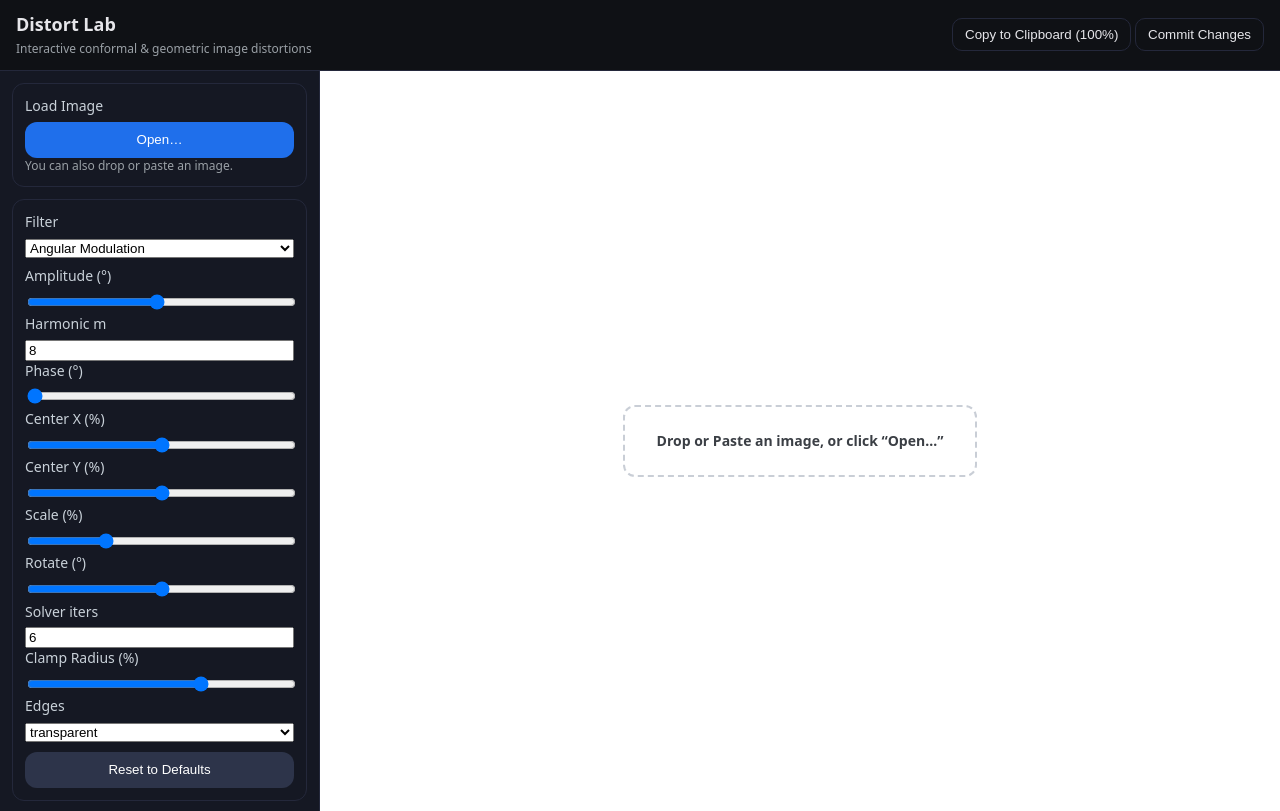
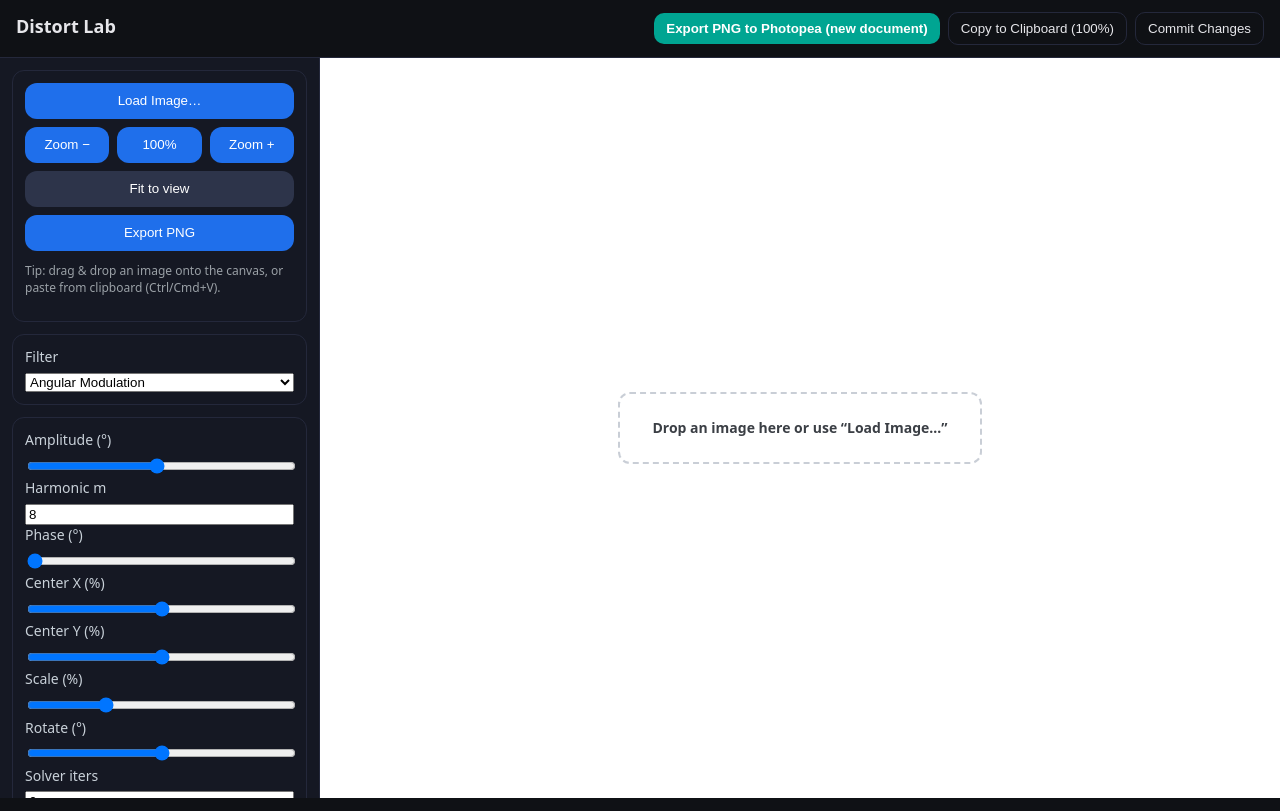
Before and after one commit to yikuansun/Distort_Lab_for_Photopea, a plain HTML site: page index.html in a window 1280 px wide. Drawn offline with Linux system fonts and the light colour scheme.

Commit message:
Update index.html

```diff
--- a/index.html
+++ b/index.html
@@ -2,70 +2,82 @@
 <html lang="en">
 <head>
   <meta charset="utf-8" />
-  <title>Distort Lab</title>
+  <title>Distort Lab — Canvas 2D</title>
   <meta name="viewport" content="width=device-width, initial-scale=1" />
+  <link rel="icon" href="dl.svg" type="image/svg+xml">
   <link rel="stylesheet" href="./styles.css" />
-  <link rel="icon" href="./dl.svg" type="image/svg+xml" />
+  <style>
+    /* Minimal style for the Photopea export button (do not rely on styles.css) */
+    .btn-pp {
+      background:#00a592 !important;
+      color:#fff !important;
+      border:0;
+      border-radius:10px;
+      padding:8px 12px;
+      font-weight:600;
+      cursor:pointer;
+    }
+  </style>
 </head>
 <body>
   <header>
     <div class="head-left">
       <h1>Distort Lab</h1>
-      <div class="sub">Interactive conformal & geometric image distortions</div>
+      <div class="sub"></div>
     </div>
-
-    <!-- only ADD this button; keep Commit as-is -->
-    <div class="head-actions">
-      <button id="copyClipboard100Btn" class="ghost">Copy to Clipboard (100%)</button>
-      <button id="commitBtn" class="ghost">Commit Changes</button>
+    <div style="display:flex; gap:8px; align-items:center;">
+      <button id="exportToPPBtn" class="btn-pp" title="Send current output PNG to Photopea (new document)">Export PNG to Photopea (new document)</button>
+      <!-- NEW: just added button -->
+      <button id="copyClipboard100Btn" class="ghost" title="Copy current canvas as PNG at 100% zoom">Copy to Clipboard (100%)</button>
+      <button id="commitBtn" class="ghost" title="Bake current output into source (Ctrl+B)">Commit Changes</button>
     </div>
   </header>
 
   <div class="layout">
-    <aside class="sidebar">
-      <div class="block">
-        <label>Load Image</label>
-        <button id="loadBtn">Open…</button>
-        <div class="hint">You can also drop or paste an image.</div>
-      </div>
+    <aside class="sidebar" id="sidebar">
+      <section class="block">
+        <button id="loadBtn">Load Image…</button>
 
-      <div class="block">
-        <label>Filter</label>
+        <div class="btn-grid-3">
+          <button id="zoomOutBtn">Zoom −</button>
+          <button id="zoom100Btn">100%</button>
+          <button id="zoomInBtn">Zoom +</button>
+        </div>
+
+        <button id="fitBtn" class="secondary">Fit to view</button>
+        <button id="exportBtn">Export PNG</button>
+
+        <p class="hint">
+          Tip: drag &amp; drop an image onto the canvas, or paste from clipboard (Ctrl/Cmd+V).
+        </p>
+      </section>
+
+      <section class="block">
+        <label for="filterSelect">Filter</label>
         <select id="filterSelect"></select>
-        <div id="paramsPanel" style="margin-top:8px;"></div>
-        <button id="defaultsBtn" class="secondary" style="margin-top:10px;">Reset to Defaults</button>
-      </div>
+      </section>
 
-      <div class="block">
-        <label>View</label>
-        <div class="btn-grid-3">
-          <button id="zoomOutBtn" class="secondary">Zoom −</button>
-          <button id="zoom100Btn" class="secondary">100%</button>
-          <button id="zoomInBtn" class="secondary">Zoom +</button>
+      <section class="block" id="paramsPanel"></section>
+
+      <section class="block">
+        <button id="defaultsBtn" class="secondary">Default</button>
+
+        <label for="presetName" style="margin-top:8px;">Preset name</label>
+        <input id="presetName" class="input" type="text" placeholder="My preset" />
+        <div class="btn-grid-3" style="grid-template-columns:1fr 1fr; gap:8px; margin-top:8px;">
+          <button id="savePresetBtn">Save JSON</button>
+          <button id="loadPresetBtn">Load JSON</button>
         </div>
-        <button id="fitBtn" class="secondary">Fit to View</button>
-      </div>
-
-      <div class="block">
-        <label>Export</label>
-        <button id="exportBtn">Export PNG</button>
-        <!-- KEEP THIS EXACT BUTTON: export to Photopea new document -->
-        <button id="exportToPPBtn" class="secondary">Export PNG to Photopea (new document)</button>
-      </div>
-
-      <div class="block">
-        <label>Presets</label>
-        <input id="presetName" class="full-input" placeholder="Preset name…" />
-        <button id="savePresetBtn" class="secondary">Save Preset (JSON)</button>
-        <button id="loadPresetBtn" class="secondary">Load Preset (JSON)</button>
         <input id="loadPresetFile" type="file" accept="application/json" style="display:none" />
-      </div>
+      </section>
     </aside>
 
-    <main class="stage" id="stage">
-      <div id="stagePlaceholder">Drop or Paste an image, or click “Open…”</div>
-      <canvas id="view" width="0" height="0" style="display:none"></canvas>
-    </main>
+    <section class="stage" id="stage">
+      <div id="stagePlaceholder">
+        Drop an image here or use “Load Image…”
+      </div>
+      <canvas id="view" style="display:none;"></canvas>
+    </section>
   </div>
 
   <script type="module" src="./app/main.js"></script>
```
